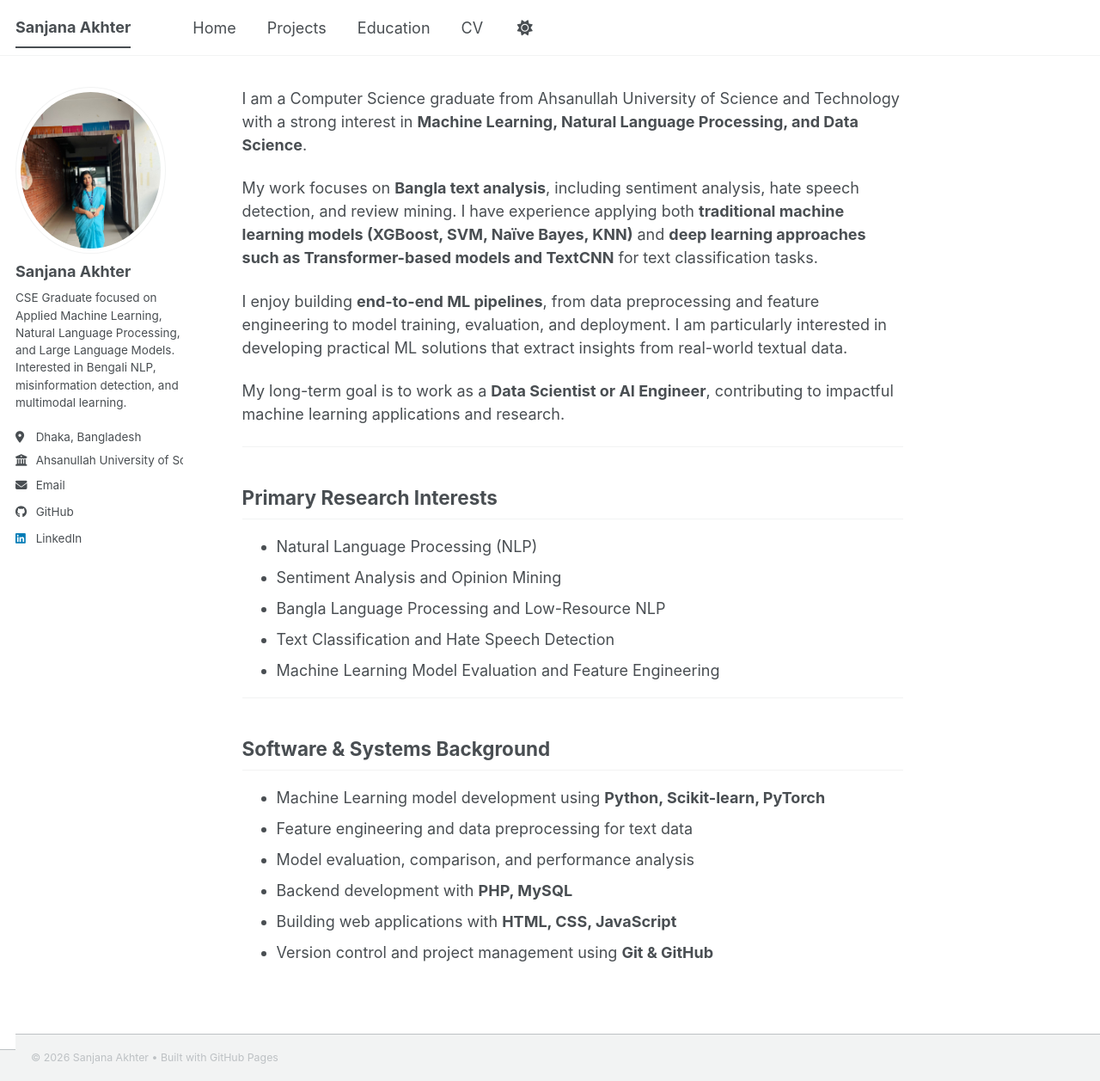
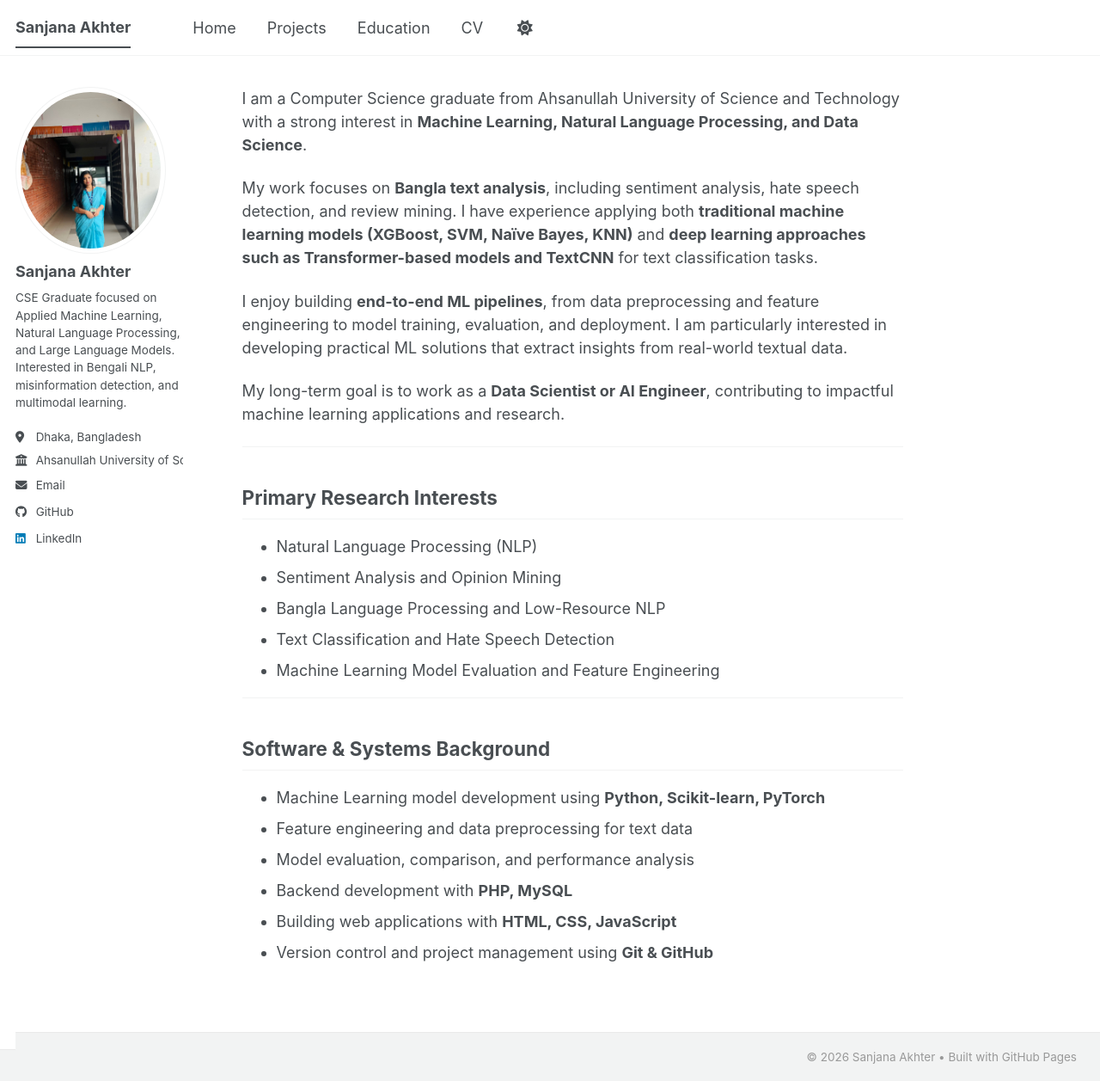
Before and after one commit to sanjana-akhter/sanjana-akhter.github.io, a Jekyll site: the page built from _pages/about.md, in a window 1280 px wide and 1257 px high. Shown: the whole window at 86% size. Built offline with Jekyll 4.4.1, drawn with Linux system fonts in a browser that asks for light colours; a script bundle is joined from its source files by our own code; library files that are not in the unit come from our copies.

Commit message:
Update main.scss

```diff
--- a/assets/css/main.scss
+++ b/assets/css/main.scss
@@ -41,3 +41,13 @@
     "vendor/font-awesome/solid",
     "vendor/font-awesome/brands"
 ;
+.page__footer {
+  border-top: 1px solid #eaeaea !important;
+
+  .page__footer-copyright {
+    color: #999 !important;
+    font-size: 0.75em !important;
+    text-align: right !important;
+    padding-right: 2em;
+  }
+}
```
